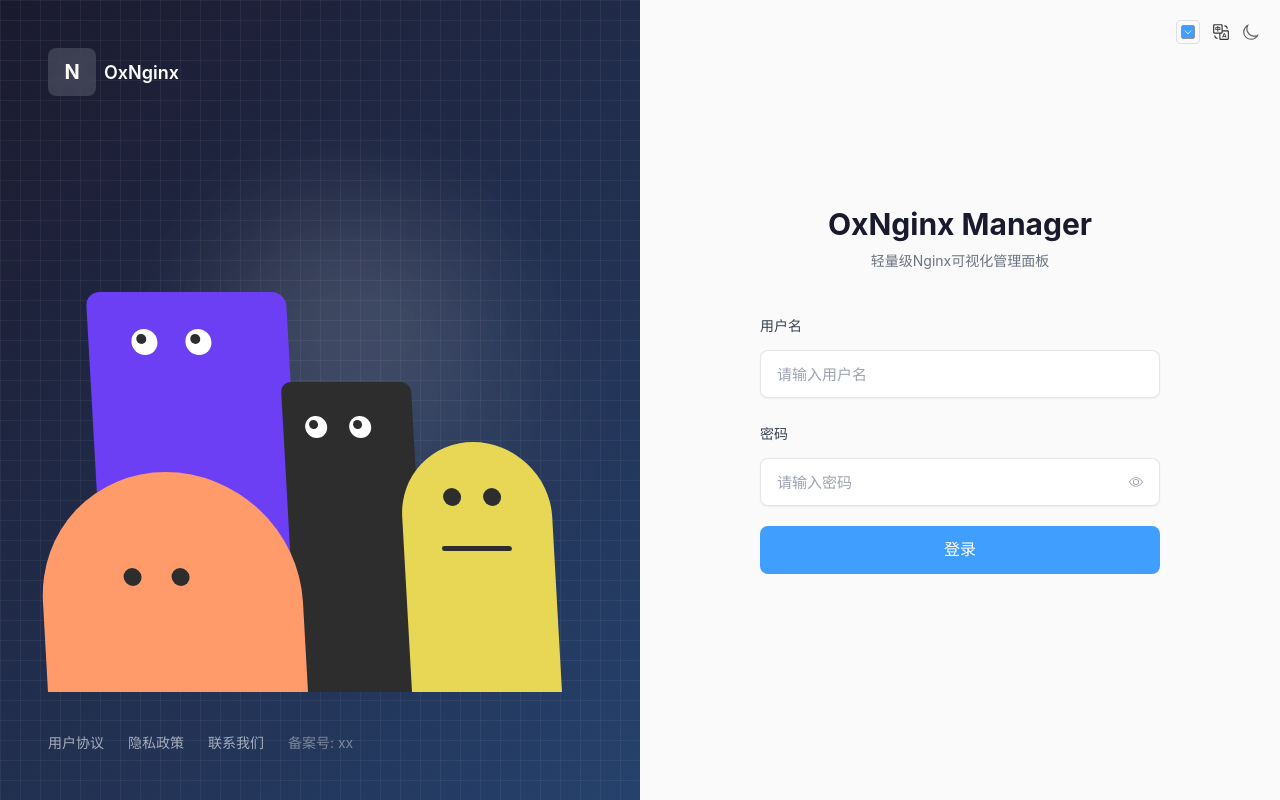
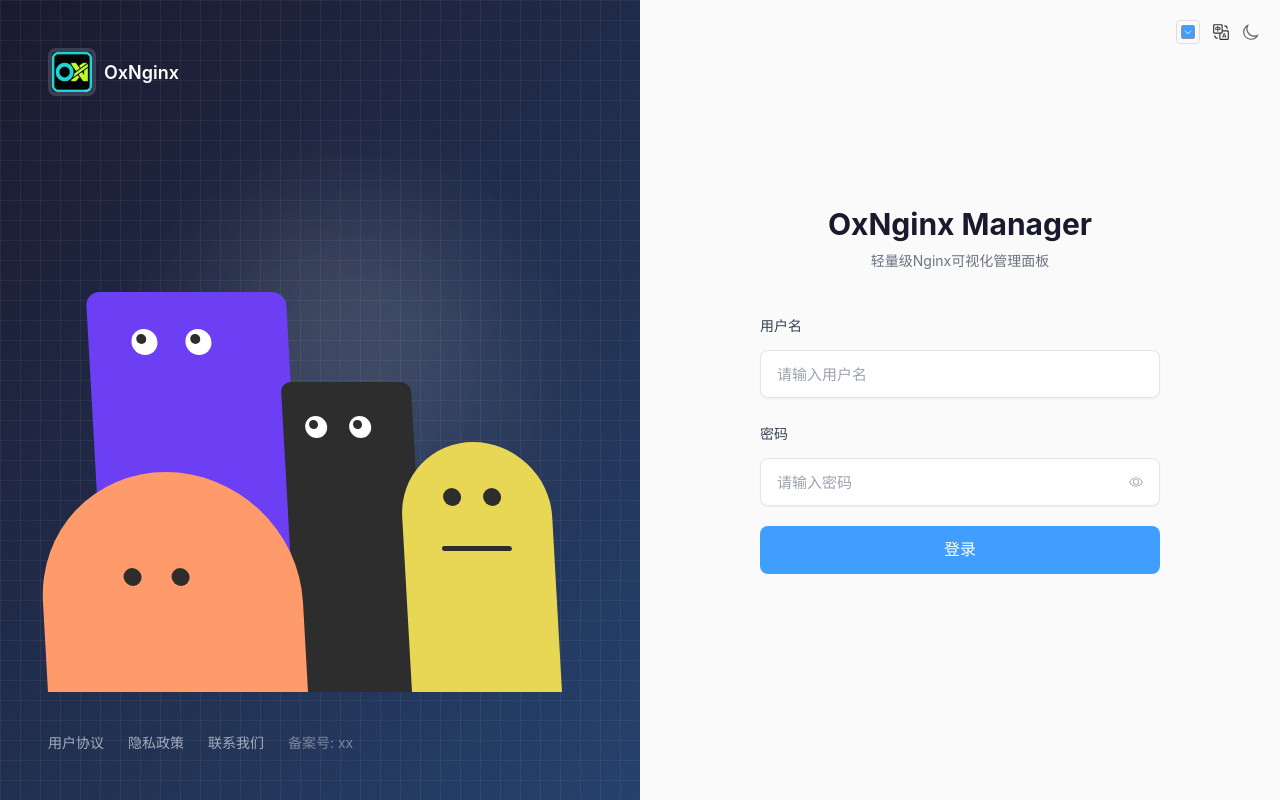
Before and after one commit to jhyjhy-cn/OxNginx, a Vue app in the folder frontend/: page /login in a window 1280 px wide. Built offline with nearby package versions, Linux system fonts and the light colour scheme; no server answers; what monaco-editor would draw is missing.

Commit message:
feat: 替换logo

```diff
--- a/frontend/index.html
+++ b/frontend/index.html
@@ -2,7 +2,7 @@
 <html lang="zh-CN">
   <head>
     <meta charset="UTF-8" />
-    <link rel="icon" type="image/svg+xml" href="/vite.svg" />
+    <link rel="icon" type="image/x-icon" href="/favicon.ico" />
     <meta name="viewport" content="width=device-width, initial-scale=1.0" />
     <title>OxNginx Manager</title>
   </head>
--- a/frontend/src/layouts/SidebarDoubleLayout.vue
+++ b/frontend/src/layouts/SidebarDoubleLayout.vue
@@ -3,7 +3,7 @@
     <!-- 左侧菜单栏 -->
     <aside class="sidebar" :style="sidebarStyle">
       <div class="logo" :class="{ collapsed: settingsStore.sidebarCollapsed }">
-        <div class="logo-icon">⚡</div>
+        <img src="@/assets/imgs/logo.png" alt="OxNginx" class="logo-icon" />
         <span v-if="!settingsStore.sidebarCollapsed" class="logo-text">OxNginx</span>
       </div>
       <div class="menu-scroll">
@@ -135,12 +135,8 @@ defineEmits<{
 .logo-icon {
   width: 32px;
   height: 32px;
-  background: rgba(255, 255, 255, 0.2);
   border-radius: 8px;
-  display: flex;
-  align-items: center;
-  justify-content: center;
-  font-size: 18px;
+  object-fit: contain;
   flex-shrink: 0;
 }
 
--- a/frontend/src/layouts/components/TopBarRight.vue
+++ b/frontend/src/layouts/components/TopBarRight.vue
@@ -44,10 +44,12 @@
 
 <script setup lang="ts">
 import { useI18n } from 'vue-i18n'
+import { useRouter } from 'vue-router'
 import { useAuthStore } from '@/stores/auth'
 import { useSettingsStore } from '@/stores/settings'
 
 const { t, locale } = useI18n()
+const router = useRouter()
 const authStore = useAuthStore()
 const settingsStore = useSettingsStore()
 
@@ -71,6 +73,7 @@ function handleLanguageChange(lang: 'zh-CN' | 'en-US') {
 function handleUserCommand(cmd: string) {
   if (cmd === 'logout') {
     authStore.logout()
+    router.push('/login')
   } else if (cmd === 'changeUsername') {
     emit('changeUsername')
   } else if (cmd === 'changePassword') {
--- a/frontend/src/views/Layout.vue
+++ b/frontend/src/views/Layout.vue
@@ -3,6 +3,7 @@
     <!-- 侧边栏 -->
     <el-aside width="220px" class="aside">
       <div class="logo">
+        <img src="@/assets/imgs/logo.png" alt="OxNginx" class="logo-image" />
         <h2>OxNginx</h2>
       </div>
 
@@ -346,6 +347,14 @@ async function submitChangeUsername() {
   font-size: 20px;
 }
 
+.logo-image {
+  width: 36px;
+  height: 36px;
+  margin-right: 10px;
+  border-radius: 6px;
+  object-fit: contain;
+}
+
 .sidebar-menu {
   border-right: none;
 }
--- a/frontend/src/views/Login.vue
+++ b/frontend/src/views/Login.vue
@@ -3,7 +3,7 @@
     <!-- 左侧内容区域 -->
     <div class="left-section">
       <div class="brand-logo">
-        <div class="logo-icon">N</div>
+        <img src="@/assets/imgs/logo.png" alt="OxNginx" class="logo-image" />
         <span>OxNginx</span>
       </div>
 
@@ -465,17 +465,14 @@ onUnmounted(() => {
   z-index: 20;
 }
 
-.logo-icon {
+.logo-image {
   width: 48px;
   height: 48px;
   border-radius: 8px;
+  object-fit: contain;
   background: rgba(255, 255, 255, 0.15);
   backdrop-filter: blur(4px);
-  display: flex;
-  align-items: center;
-  justify-content: center;
-  font-size: 20px;
-  font-weight: 700;
+  padding: 4px;
 }
 
 .characters-area {
```
Also changed, not shown: frontend/src/assets/imgs/logo.png (added), 1 other file (tests, documents, lock files or other folders).
